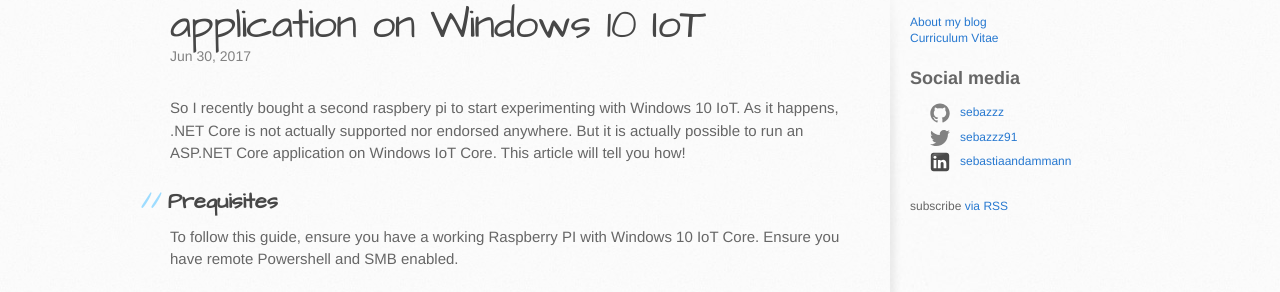
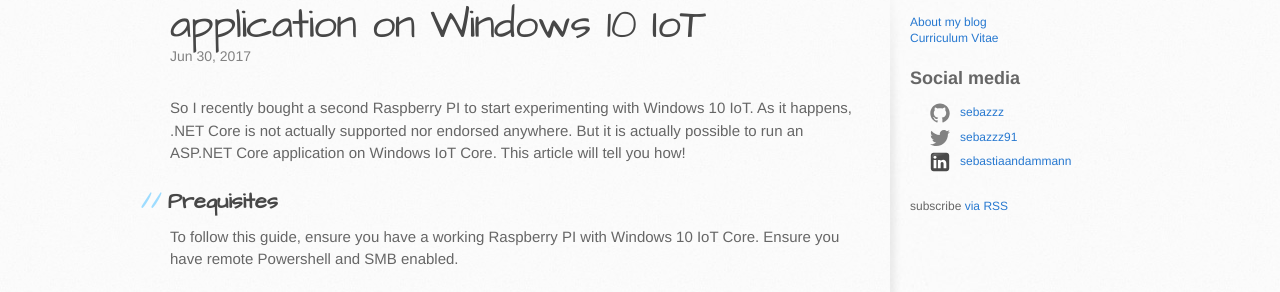
Before and after one commit to Sebazzz/sebazzz.github.io, a Jekyll site: the page built from _posts/2017-06-30-how-to-run-aspnet-core-application-on-windows-iot.md, in a window 1280 px wide and 900 px high. Shown: the part 342-634 px from the top of the window. Built offline with Jekyll 4.4.1, drawn with Linux system fonts in a browser that asks for light colours; comment, search, counter and statistics services are not loaded.

```diff
--- a/_posts/2017-06-30-how-to-run-aspnet-core-application-on-windows-iot.md
+++ b/_posts/2017-06-30-how-to-run-aspnet-core-application-on-windows-iot.md
@@ -5,7 +5,7 @@ date:   2017-06-30 20:00:00 +0100
 categories: development raspberry hacking
 ---
 
-So I recently bought a second raspbery pi to start experimenting with Windows 10 IoT. As it happens, .NET Core is not actually supported nor endorsed anywhere. But it is actually possible to run an ASP.NET Core application on Windows IoT Core. This article will tell you how!
+So I recently bought a second Raspberry PI to start experimenting with Windows 10 IoT. As it happens, .NET Core is not actually supported nor endorsed anywhere. But it is actually possible to run an ASP.NET Core application on Windows IoT Core. This article will tell you how!
 
 ## Prequisites
 
@@ -99,6 +99,6 @@ We first configure the URL to run the application under. By default it listens t
 
 Visit `http://<dnsname>:5000` and you get your first response:
 
-![ASP.NET Core on Windows 10 IoT Core](/images/2017-06-30-how-to-run-aspnet-core-application-on-windows-iot.png)
+![ASP.NET Core on Windows 10 IoT Core](/images/blog/2017-06-30-how-to-run-aspnet-core-application-on-windows-iot.png)
 
 Happy coding!
```
